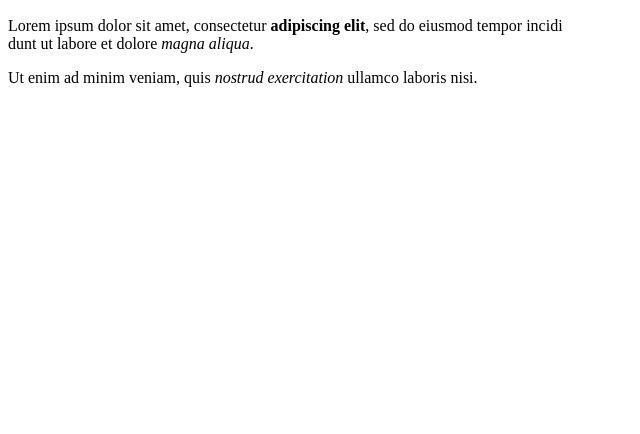
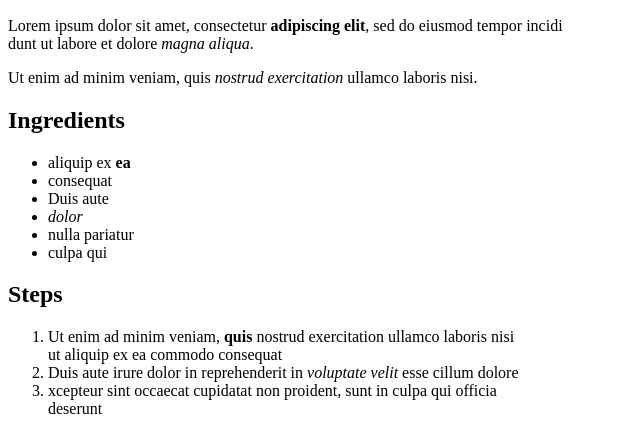
Before and after one commit to merpla/odin-recepies, a plain HTML site: page recepies/lasagna.html in a window 1280 px wide. Shown: the part 434-868 px from the top of the page, without its empty margins (0-640 px from the left). Before the commit the page ends 800 px from the top, so only its background shows below. Drawn offline with Linux system fonts and the light colour scheme.

Commit message:
Add Ingredients and Steps to lasgna.html
Added an unorganised list of ingredients and an organised
list of steps

```diff
--- a/recepies/lasagna.html
+++ b/recepies/lasagna.html
@@ -10,5 +10,20 @@
         <h2>Description</h2>
         <p>Lorem ipsum dolor sit amet, consectetur <strong>adipiscing elit</strong>, sed do eiusmod tempor incidi<br>dunt ut labore et dolore<em> magna aliqua</em>.</p>
         <p>Ut enim ad minim veniam, quis <em>nostrud exercitation</em> ullamco laboris nisi.</p>
+        <h2>Ingredients</h2>
+        <ul>
+            <li>aliquip ex <strong>ea</strong></li>
+            <li>consequat</li>
+            <li>Duis aute</li>
+            <li><em>dolor</em></li>
+            <li>nulla pariatur</li>
+            <li>culpa qui</li>
+        </ul>
+        <h2>Steps</h2>
+        <ol>
+            <li>Ut enim ad minim veniam, <strong>quis</strong> nostrud exercitation ullamco laboris nisi<br> ut aliquip ex ea commodo consequat</li>
+            <li>Duis aute irure dolor in reprehenderit in <em>voluptate velit</em> esse cillum dolore</li>
+            <li>xcepteur sint occaecat cupidatat non proident, sunt in culpa qui officia<br> deserunt</li>
+        </ol>
     </body>
 </html>
```
